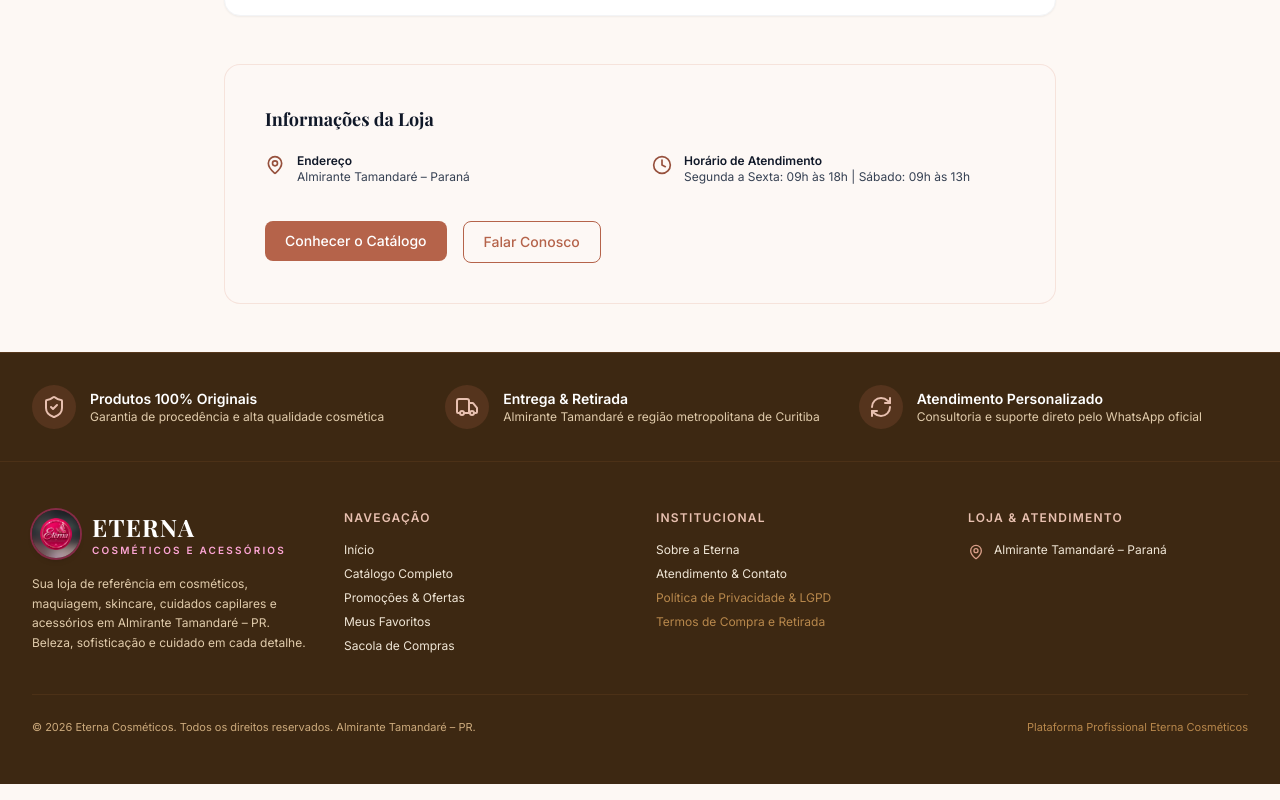
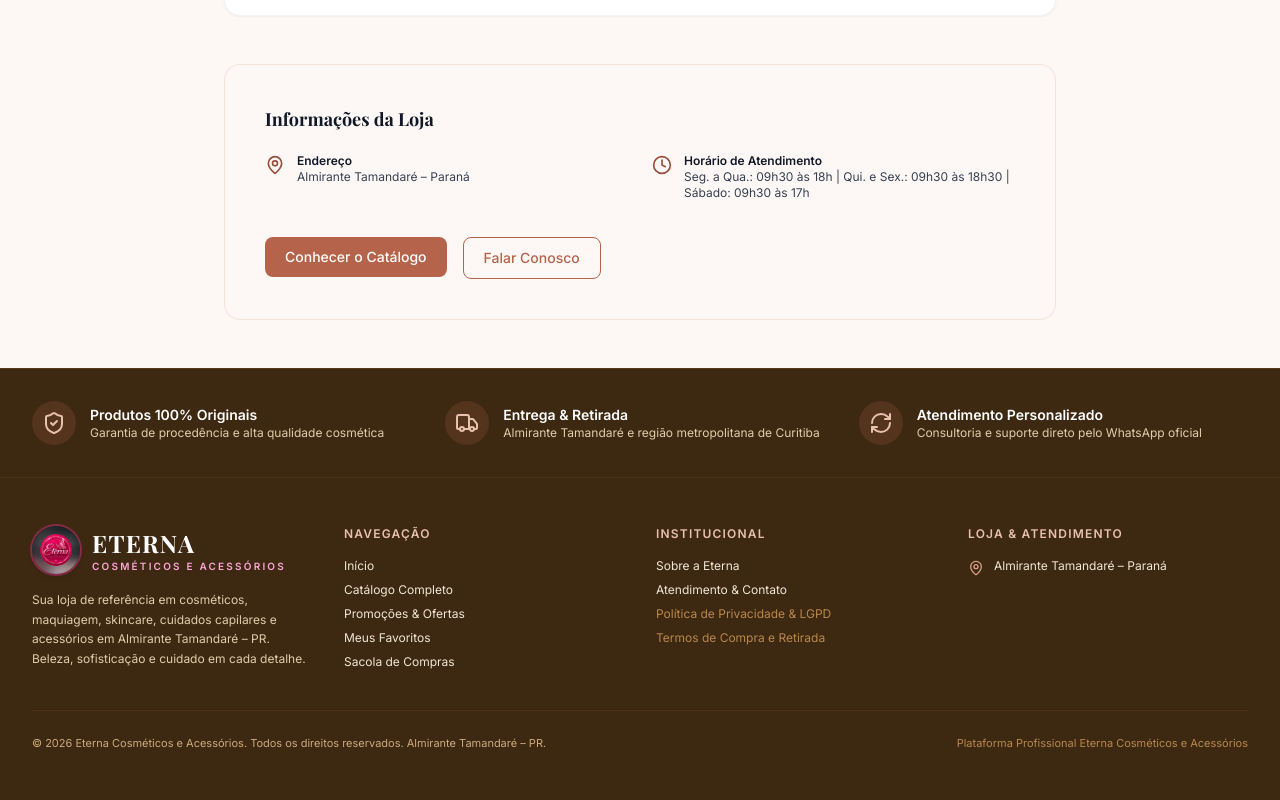
Before and after one commit to annyisabely/eterna, a React (Vite) app in the folder frontend/: page /sobre in a window 1280 px wide. Shown: the part 764-1564 px from the top of the page. Built offline with nearby package versions, Linux system fonts and the light colour scheme; no server answers; a web font is replaced by a local one.

Commit message:
feat: atualizar horarios reais de funcionamento da loja

```diff
--- a/frontend/src/components/layout/Footer.tsx
+++ b/frontend/src/components/layout/Footer.tsx
@@ -192,9 +192,9 @@ export const Footer: React.FC = () => {
 
         {/* Bottom copyright */}
         <div className="border-t border-mocha-800/60 mt-10 pt-6 flex flex-col sm:flex-row items-center justify-between text-[11px] text-mocha-300 gap-4">
-          <p>© {new Date().getFullYear()} Eterna Cosméticos. Todos os direitos reservados. Almirante Tamandaré – PR.</p>
+          <p>© {new Date().getFullYear()} Eterna Cosméticos e Acessórios. Todos os direitos reservados. Almirante Tamandaré – PR.</p>
           <p className="text-mocha-400">
-            Plataforma Profissional Eterna Cosméticos
+            Plataforma Profissional Eterna Cosméticos e Acessórios
           </p>
         </div>
       </div>
--- a/frontend/src/pages/AboutPage.tsx
+++ b/frontend/src/pages/AboutPage.tsx
@@ -93,7 +93,7 @@ export const AboutPage: React.FC = () => {
             <Clock className="w-5 h-5 text-nude-700 shrink-0 mt-0.5" />
             <div>
               <p className="font-semibold text-gray-900">Horário de Atendimento</p>
-              <p>{settings.store_hours || 'Segunda a Sexta: 09h às 18h | Sábado: 09h às 13h'}</p>
+              <p>{settings.store_hours || 'Seg. a Qua.: 09h30 às 18h | Qui. e Sex.: 09h30 às 18h30 | Sábado: 09h30 às 17h'}</p>
             </div>
           </div>
         </div>
--- a/frontend/src/pages/ContactPage.tsx
+++ b/frontend/src/pages/ContactPage.tsx
@@ -99,7 +99,7 @@ export const ContactPage: React.FC = () => {
               <Clock className="w-5 h-5 text-nude-600 shrink-0 mt-0.5" />
               <div>
                 <p className="font-semibold text-gray-900">Horário de Atendimento</p>
-                <p>{settings.store_hours || 'Segunda a Sexta: 09h às 18h | Sábado: 09h às 13h'}</p>
+                <p>{settings.store_hours || 'Seg. a Qua.: 09h30 às 18h | Qui. e Sex.: 09h30 às 18h30 | Sábado: 09h30 às 17h'}</p>
               </div>
             </div>
 
```
Also changed, not shown: 1 other file (tests, documents, lock files or other folders).
